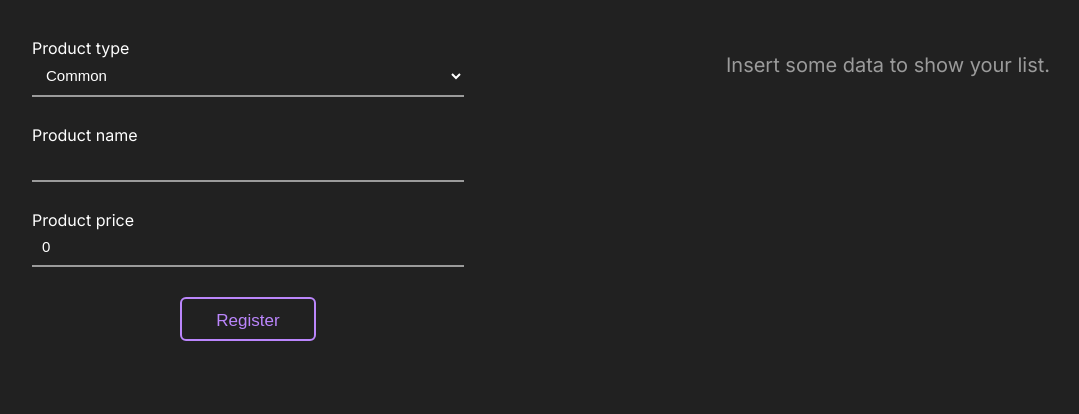
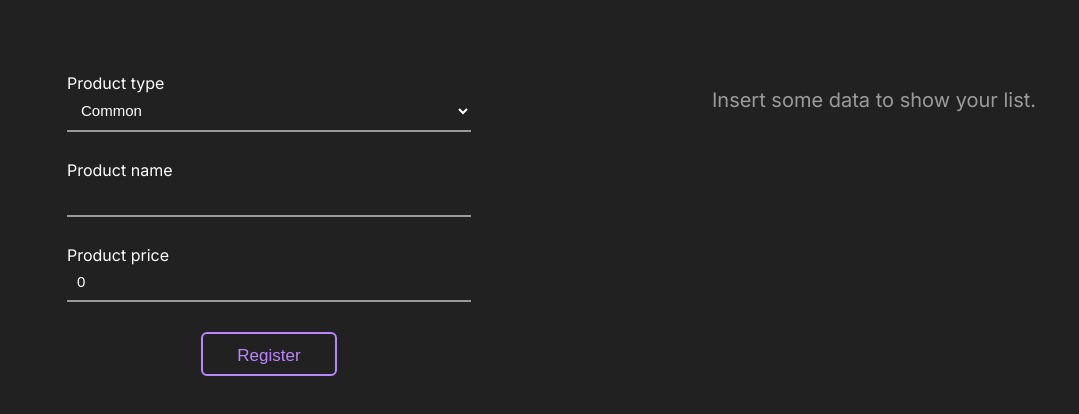
Before and after one commit to luischilanti/react-oop, a Next.js app: page / in a window 1280 px wide. Shown: the top 414 px of the page, without its empty margins (8-1087 px from the left). Built offline with nearby package versions, Linux system fonts and the light colour scheme.

Commit message:
style: updating container style

```diff
--- a/src/modules/styles.scss
+++ b/src/modules/styles.scss
@@ -2,5 +2,5 @@
   display: grid;
   grid-template-columns: 40% 60%;
   height: 100%;
-  min-height: 100vh;
+  padding: 35px;
 }
```
